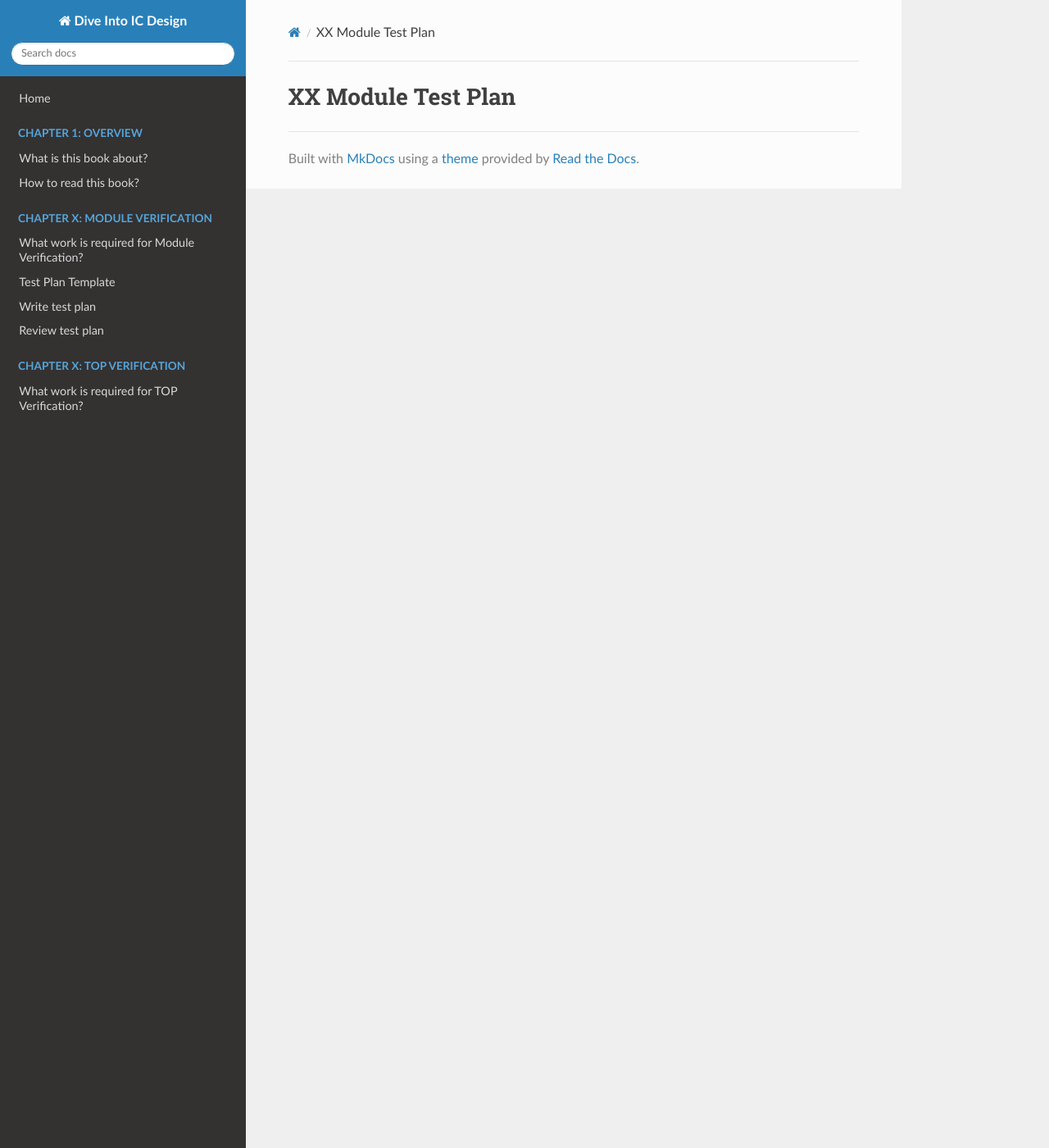
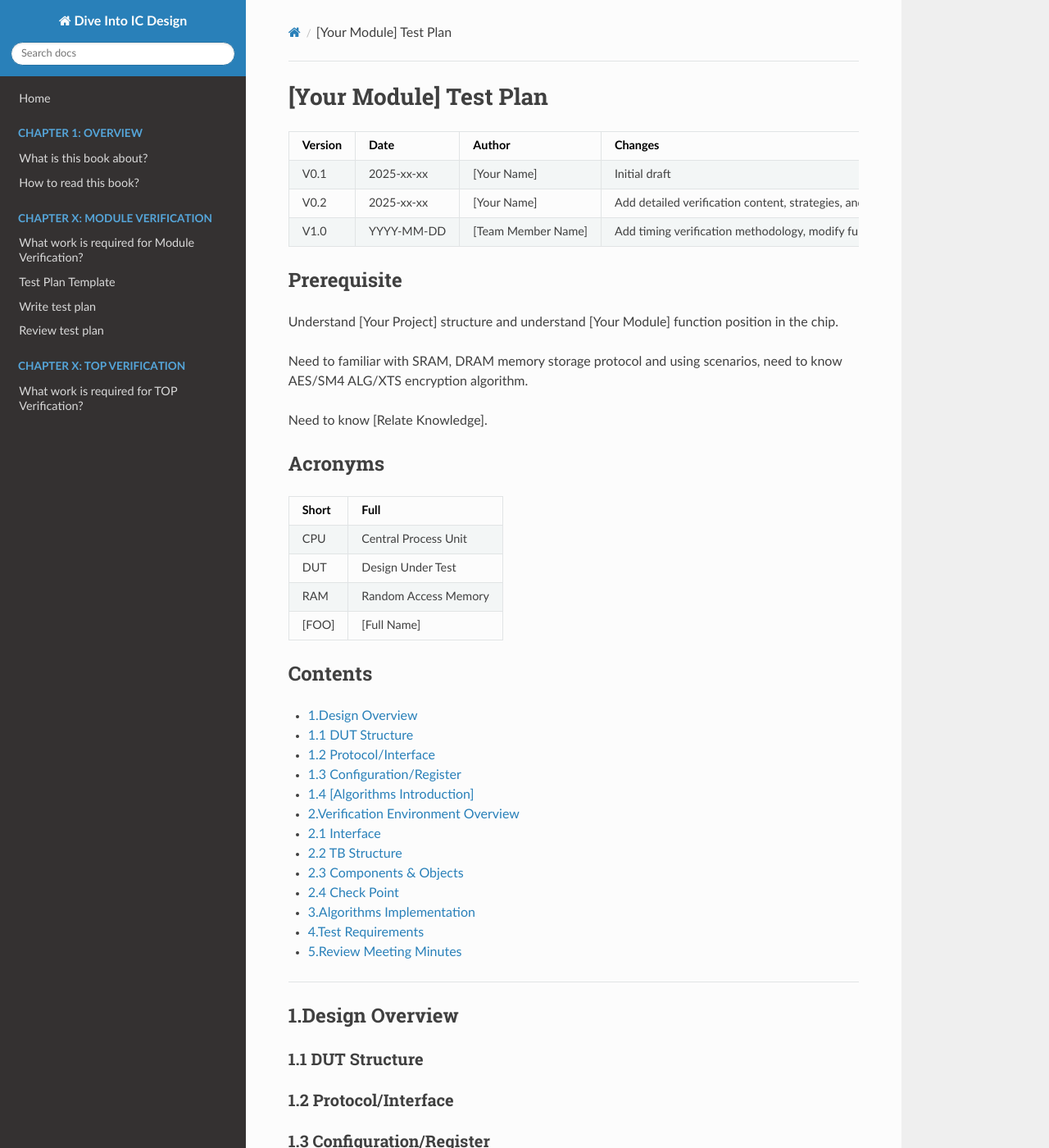
Before and after one commit to asdfasdf446/Dive-Into-IC-Design, an MkDocs documentation site: the page built from docs/chapter_x_Module_Verification/test_plan_template.md, in a window 1280 px wide and 1400 px high. Shown: the whole window at 82% size. Built offline with MkDocs 1.6.1, drawn with Linux system fonts in a browser that asks for light colours; nearby versions of some CDN libraries; some of the changed text lies outside the part shown.

Commit message:
Module_Verification: update test plan template

```diff
--- a/docs/chapter_x_Module_Verification/test_plan_template.md
+++ b/docs/chapter_x_Module_Verification/test_plan_template.md
@@ -1 +1,101 @@
-# XX Module Test Plan
+# [Your Module] Test Plan
+
+| Version | Date       | Author             | Changes                                                                        |
+|:------- |:---------- |:------------------ |:------------------------------------------------------------------------------ |
+| V0.1    | 2025-xx-xx | [Your Name]        | Initial draft                                                                  |
+| V0.2    | 2025-xx-xx | [Your Name]        | Add detailed verification content, strategies, and plans, and document history |
+| V1.0    | YYYY-MM-DD | [Team Member Name] | Add timing verification methodology, modify functional coverage goals          |
+
+## Prerequisite
+
+Understand [Your Project] structure and understand [Your Module] function position in the chip.
+
+Need to familiar with SRAM, DRAM memory storage protocol and using scenarios, need to know AES/SM4 ALG/XTS encryption algorithm.
+
+Need to know [Relate Knowledge].
+
+## Acronyms
+
+| Short | Full                 |
+|:----- |:-------------------- |
+| CPU   | Central Process Unit |
+| DUT   | Design Under Test    |
+| RAM   | Random Access Memory |
+| [FOO] | [Full Name]          |
+
+## Contents
+
+<!-- vim-markdown-toc GFM -->
+
+* [1.Design Overview](#1design-overview)
+  * [1.1 DUT Structure](#11-dut-structure)
+  * [1.2 Protocol/Interface](#12-protocolinterface)
+  * [1.3 Configuration/Register](#13-configurationregister)
+  * [1.4 [Algorithms Introduction]](#14-algorithms-introduction)
+* [2.Verification Environment Overview](#2verification-environment-overview)
+  * [2.1 Interface](#21-interface)
+  * [2.2 TB Structure](#22-tb-structure)
+  * [2.3 Components & Objects](#23-components--objects)
+  * [2.4 Check Point](#24-check-point)
+* [3.Algorithms Implementation](#3algorithms-implementation)
+* [4.Test Requirements](#4test-requirements)
+  * [5.Review Meeting Minutes](#5review-meeting-minutes)
+
+<!-- vim-markdown-toc -->
+
+---
+
+## 1.Design Overview
+
+### 1.1 DUT Structure
+
+### 1.2 Protocol/Interface
+
+### 1.3 Configuration/Register
+
+### 1.4 [Algorithms Introduction]
+
+---
+
+## 2.Verification Environment Overview
+
+### 2.1 Interface
+
+### 2.2 TB Structure
+
+### 2.3 Components & Objects
+
+### 2.4 Check Point
+
+---
+
+## 3.Algorithms Implementation
+
+---
+
+## 4.Test Requirements
+
+We divide [Your Module] into several parts:
+
+1. XXX
+2. XXX
+3. XXX
+
+| Item  | Description            | Priority & Kind   | Cover Method      | Case Name |
+|:----- |:---------------------- |:----------------- |:----------------- |:--------- |
+| smoke | mix all flow/condition | High & Random     | Scoreboard        | xx_smoke  |
+| smoke | foo bar                | Medium & Director | Function Coverage | xx_smoke  |
+
+---
+
+### 5.Review Meeting Minutes
+
++: Add content into document or update content in the document.
+-: Remove content from document.
+!: Fix issues or discussion in the document.
+?: Open issue from discussion or review.
+
+| Date | Attendee | Kind | Comments |
+|:---- |:-------- |:---- |:-------- |
+| foo  | bar      | +    | foo      |
+| foo  | bar      | ?    | foo      |
```
Also changed, not shown: docs/chapter_x_Module_Verification/review_test_plan.md (+1 -0 lines), docs/chapter_x_Module_Verification/what.md (+1 -0 lines), docs/chapter_x_Module_Verification/write_test_plan.md (+1 -0 lines).
